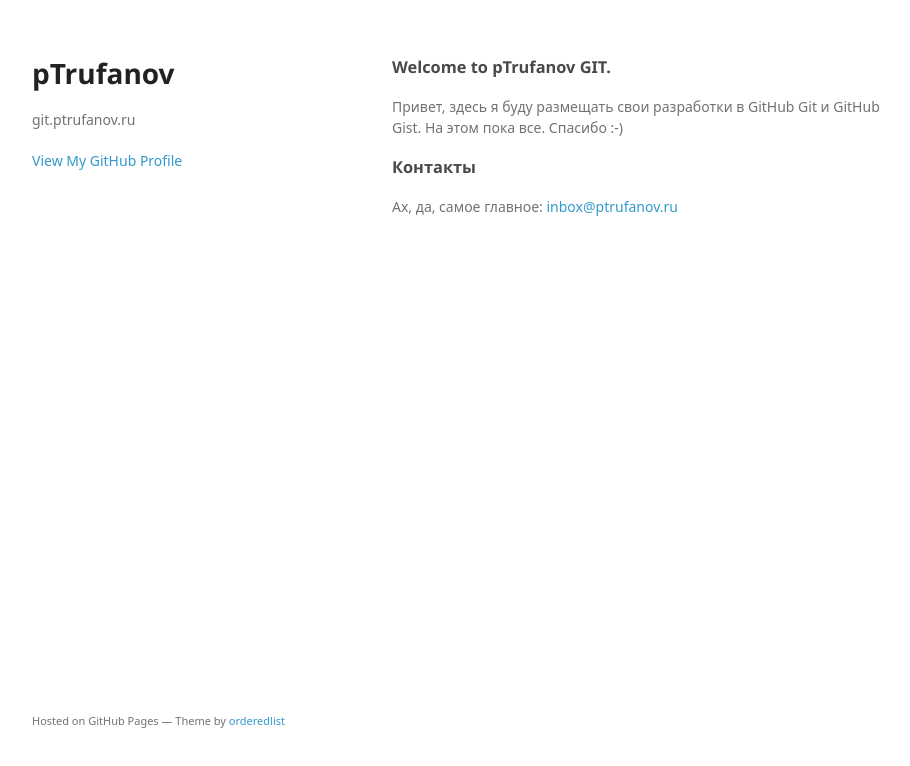
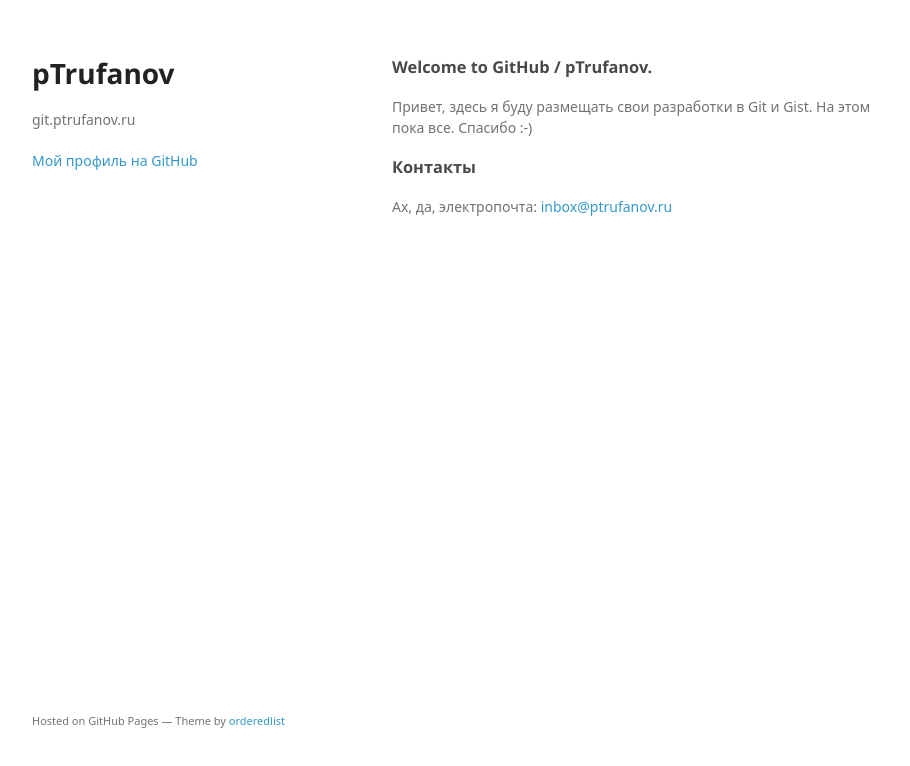
Before and after one commit to mtfnx/ptrufanov.github.io, a plain HTML site: page index.html in a window 1280 px wide. Shown: the whole page, without its empty margins (178-1088 px from the left). Drawn offline with Linux system fonts and the light colour scheme; a web font is replaced by a local one.

Commit message:
Updated index template

```diff
--- a/index.html
+++ b/index.html
@@ -19,19 +19,19 @@
         <p>git.ptrufanov.ru</p>
 
 
-        <p class="view"><a href="https://github.com/touhos">View My GitHub Profile</a></p>
+        <p class="view"><a href="https://github.com/touhos">Мой профиль на GitHub</a></p>
 
       </header>
       <section>
         <h3>
-<a id="welcome-to-ptrufanov-git" class="anchor" href="#welcome-to-ptrufanov-git" aria-hidden="true"><span aria-hidden="true" class="octicon octicon-link"></span></a>Welcome to pTrufanov GIT.</h3>
+<a id="welcome" class="anchor" href="#welcome" aria-hidden="true"><span aria-hidden="true" class="octicon octicon-link"></span></a>Welcome to GitHub / pTrufanov.</h3>
 
-<p>Привет, здесь я буду размещать свои разработки в GitHub Git и GitHub Gist. На этом пока все. Спасибо :-)</p>
+<p>Привет, здесь я буду размещать свои разработки в Git и Gist. На этом пока все. Спасибо :-)</p>
 
 <h3>
-<a id="Контакты" class="anchor" href="#%D0%9A%D0%BE%D0%BD%D1%82%D0%B0%D0%BA%D1%82%D1%8B" aria-hidden="true"><span aria-hidden="true" class="octicon octicon-link"></span></a>Контакты</h3>
+<a id="contacts" class="anchor" href="#contacts" aria-hidden="true"><span aria-hidden="true" class="octicon octicon-link"></span></a>Контакты</h3>
 
-<p>Ах, да, самое главное:
+<p>Ах, да, электропочта:
 <a href="mailto:inbox@ptrufanov.ru">inbox@ptrufanov.ru</a></p>
       </section>
       <footer>
```
